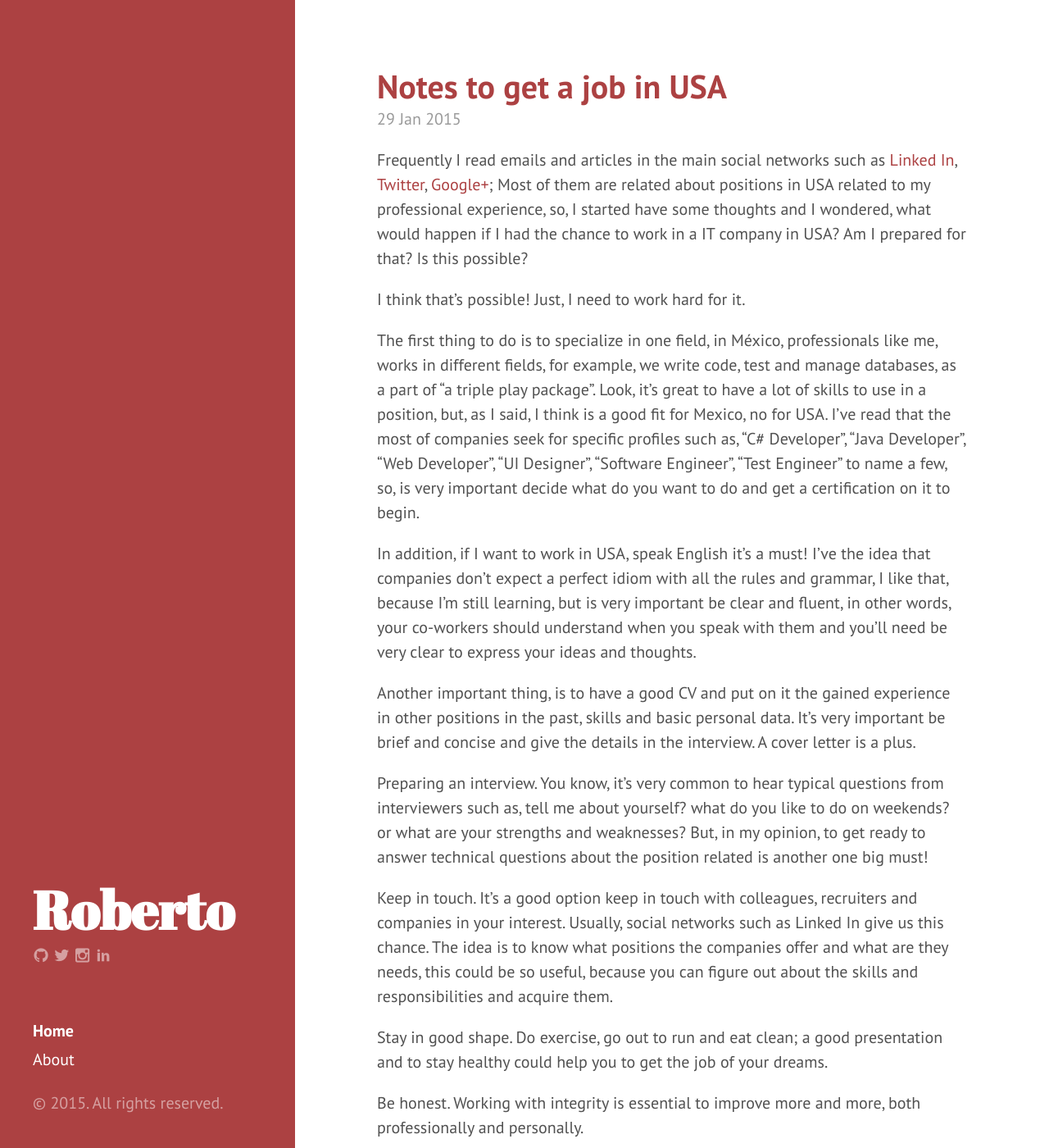
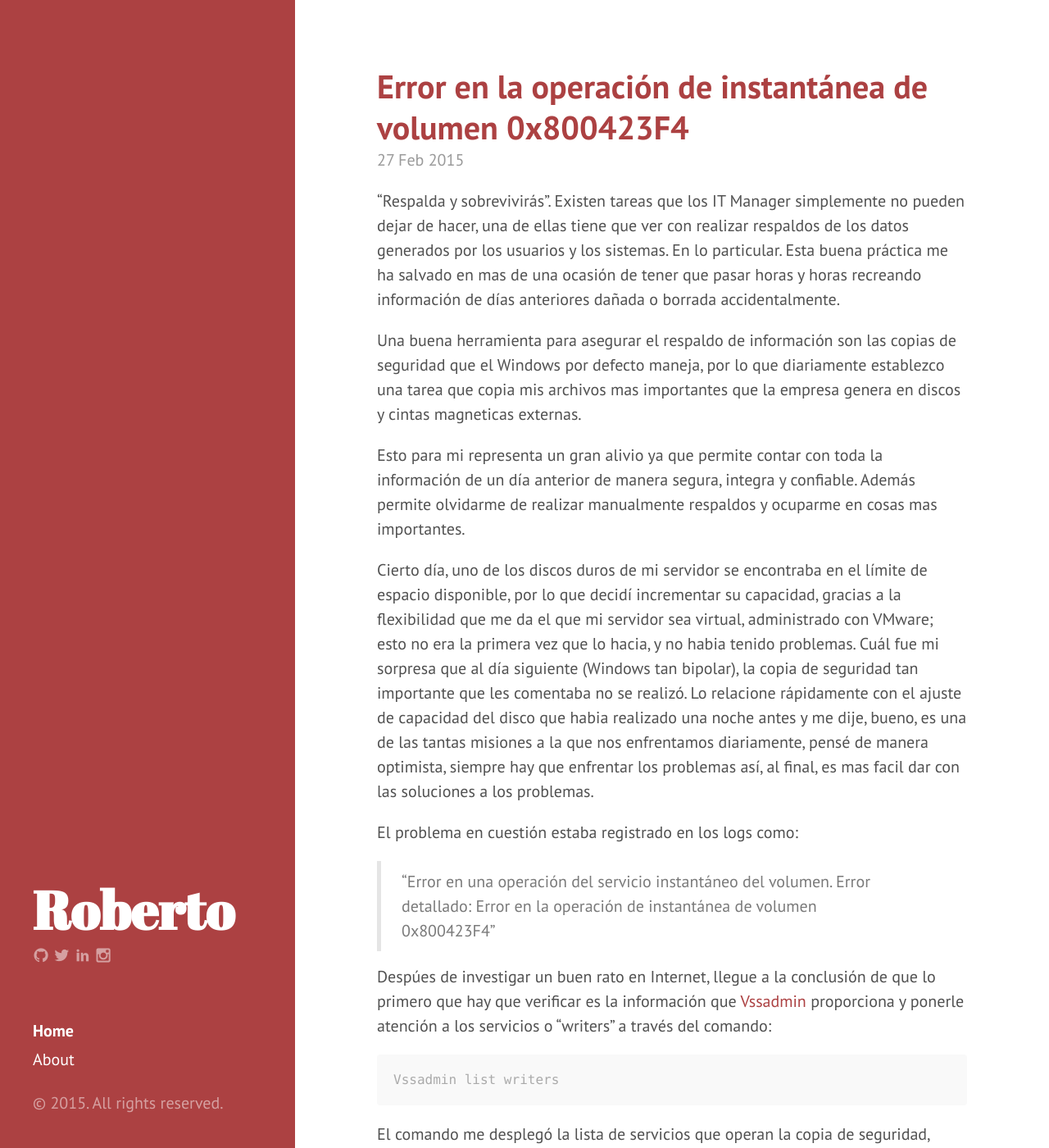
Before and after one commit to robertoramirez/robertoramirez.github.io, a Jekyll site: the page built from index.html, in a window 1280 px wide and 1400 px high. Shown: the whole window at 82% size. Built offline with Jekyll 4.4.1, drawn with Linux system fonts in a browser that asks for light colours; Markdown is read by kramdown in place of the engine named in the settings; the list of posts is cut into pages by our own code; some of the changed text lies outside the part shown.

Commit message:
Nuevo post

````diff
--- a/_includes/sidebar.html
+++ b/_includes/sidebar.html
@@ -10,8 +10,8 @@
       <ul class="social">
         <li><a href="https://github.com/robertoramirez/"><i class="icon-github-circled-1"></i></a></li>
         <li><a href="https://twitter.com/JoseRobertoMx/"><i class="icon-twitter"></i></a></li>
+        <li><a href="https://www.linkedin.com/in/joserobertorl/"><i class="icon-linkedin-1"></i></a></li>
         <li><a href="http://instagram.com/joserobertomx/"><i class="icon-instagramm"></i></a></li>
-        <li><a href="https://www.linkedin.com/in/joserobertorl/"><i class="icon-linkedin-1"></i></a></li>
       </ul>
     </div>
     <div style="clear:both"></div>
--- /dev/null
+++ b/_posts/2015-02-27-error-0x800423F4.md
@@ -0,0 +1,55 @@
+---
+published: true
+layout: post
+title: Error en la operación de instantánea de volumen 0x800423F4
+date: 2015-02-27
+categories: ti windows server 2008 r2
+---
+
+"Respalda y sobrevivirás". Existen tareas que los IT Manager simplemente no pueden dejar de hacer, una de ellas tiene que ver con realizar respaldos de los datos generados por los usuarios y los sistemas. En lo particular. Esta buena práctica me ha salvado en mas de una ocasión de tener que pasar horas y horas recreando información de días anteriores dañada o borrada accidentalmente.
+
+Una buena herramienta para asegurar el respaldo de información son las copias de seguridad que el Windows por defecto maneja, por lo que diariamente establezco una tarea que copia mis archivos mas importantes que la empresa genera en discos y cintas magneticas externas.
+
+Esto para mi representa un gran alivio ya que permite contar con toda la información de un día anterior de manera segura, integra y confiable. Además permite olvidarme de realizar manualmente respaldos y ocuparme en cosas mas importantes.
+
+Cierto día, uno de los discos duros de mi servidor se encontraba en el límite de espacio disponible, por lo que decidí incrementar su capacidad, gracias a la flexibilidad que me da el que mi servidor sea virtual, administrado con VMware; esto no era la primera vez que lo hacia, y no habia tenido problemas. Cuál fue mi sorpresa que al día siguiente (Windows tan bipolar), la copia de seguridad tan importante que les comentaba no se realizó. Lo relacione rápidamente con el ajuste de capacidad del disco que habia realizado una noche antes y me dije, bueno, es una de las tantas misiones a la que nos enfrentamos diariamente, pensé de manera optimista, siempre hay que enfrentar los problemas así, al final, es mas facil dar con las soluciones a los problemas.
+
+El problema en cuestión estaba registrado en los logs como:
+
+> "Error en una operación del servicio instantáneo del volumen. Error detallado: Error en la operación de instantánea de volumen 0x800423F4"
+
+Despúes de investigar un buen rato en Internet, llegue a la conclusión de que lo primero que hay que verificar es la información que [Vssadmin](https://technet.microsoft.com/en-us/library/cc754968.aspx) proporciona y ponerle atención a los servicios o "writers" a través del comando:
+
+``` console
+Vssadmin list writers
+```
+
+El comando me desplegó la lista de servicios que operan la copia de seguridad, todos trabajando sin errores con excepción de uno con nombre "SqlServerWriter".
+
+![alt text](public/assets/sqlserverwriter-error.png)
+
+``` console
+Nombre de editor: 'SqlServerWriter'
+   Id. de editor: {a65faa63-5ea8-4ebc-9dbd-a0c4db26912a}
+   Id. de instancia de editor: {c6cf9ed4-3a9d-4fc0-ad7a-765baab12212}
+   Estado: [8] Error
+   Último error: Error. No puede volver a intentar la operación
+```
+
+Con este resultado bastó con reiniciar el servicio relacionado al Vssadmin en la consola de servicios de mi servidor; en la pantalla ejecutar escribimos services.msc, buscamos el servicio con el nombre SQL Server VSS Writer, lo detenemos y lo volvemos a iniciar. Verificamos de nuevo la lista con "list writers" y podemos observar que el servicio ya no marca error:
+
+``` console
+Nombre de editor: 'SqlServerWriter'
+   Id. de editor: {a65faa63-5ea8-4ebc-9dbd-a0c4db26912a}
+   Id. de instancia de editor: {28d5b58a-c12d-4466-aab9-50778c34fef8}
+   Estado: [1] Estable
+   Último error: Sin errores
+```
+
+Aplicamos el mismo procedimiento en cada servicio con errores.
+
+Solo bastó de esto para que las copias volvieran a su normalidad y yo pudiera dormir tranquilo otra vez :)
+
+¿Tienes algún problema con aplicar esto? Sin problemas puedes preguntarme en [Twitter](http://twitter.com/JoseRobertoMx), con gusto podemos encontrar alguna solución.
+
+Gracias por leerme!
````
Also changed, not shown: public/assets/sqlserverwriter-error.png (added).
